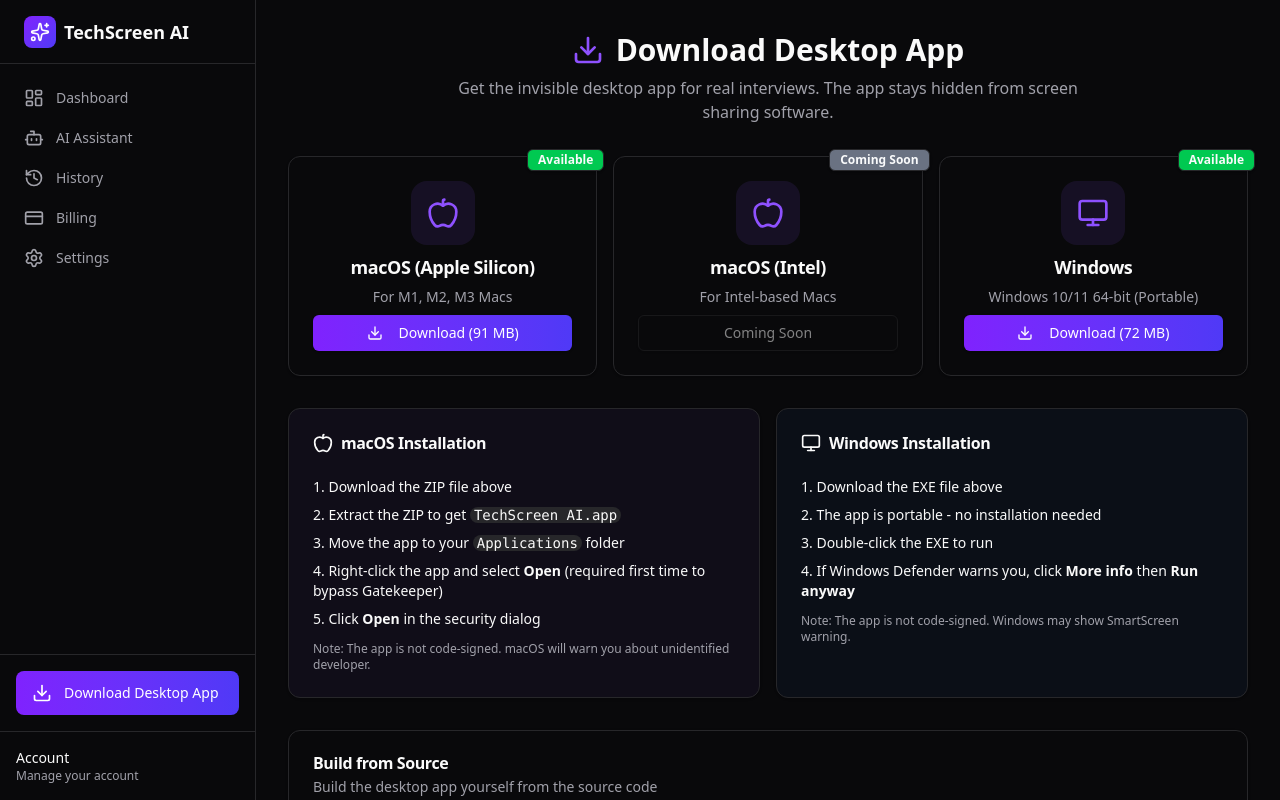
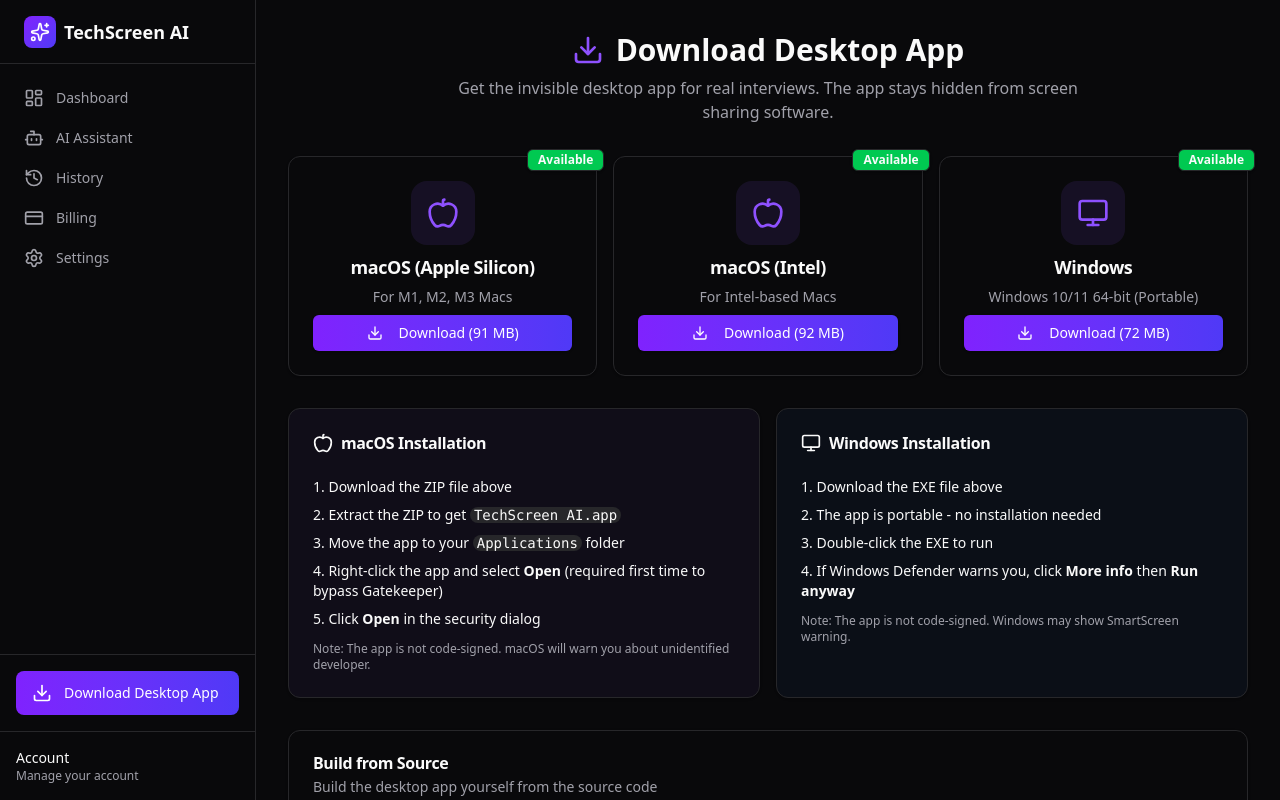
Before and after one commit to Yerdna1/techscreen-clone, a Next.js app: page /download in a window 1280 px wide. Shown: the top 800 px of the page. Built offline with nearby package versions, Linux system fonts and the light colour scheme.

Commit message:
Add macOS Intel build and update download page with all platforms

```diff
--- a/src/app/(dashboard)/download/page.tsx
+++ b/src/app/(dashboard)/download/page.tsx
@@ -24,12 +24,12 @@
     {
       platform: "macOS (Intel)",
       icon: Apple,
-      fileName: `TechScreen-AI-${VERSION}-x64-mac.zip`,
-      downloadUrl: null,
+      fileName: `TechScreen.AI-${VERSION}-mac.zip`,
+      downloadUrl: `https://github.com/${GITHUB_REPO}/releases/download/v${VERSION}/TechScreen.AI-${VERSION}-mac.zip`,
       description: "For Intel-based Macs",
-      badge: "Coming Soon",
-      available: false,
-      size: null,
+      badge: "Available",
+      available: true,
+      size: "92 MB",
     },
     {
       platform: "Windows",
```
Also changed, not shown: 1 other file (tests, documents, lock files or other folders).
